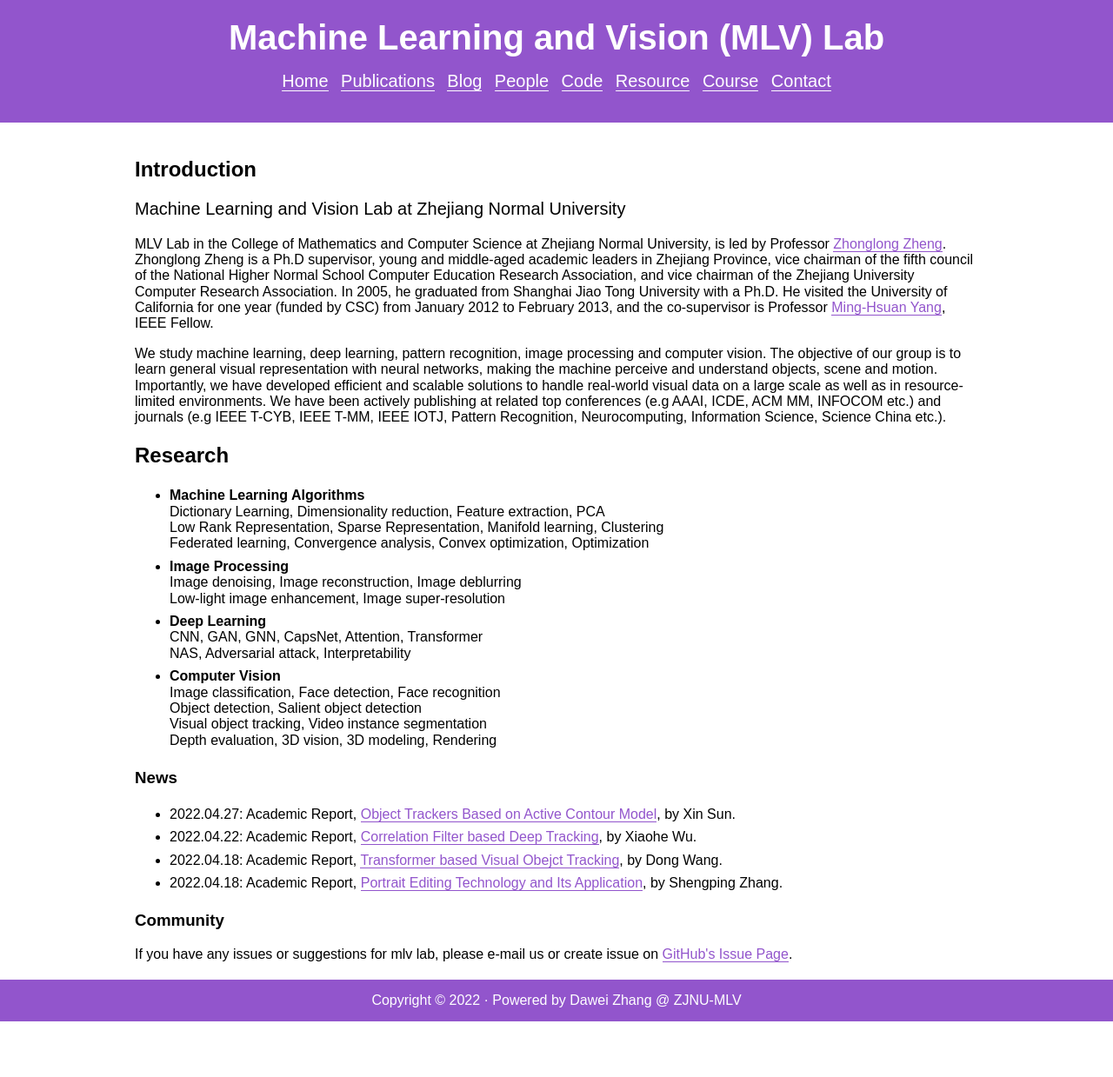
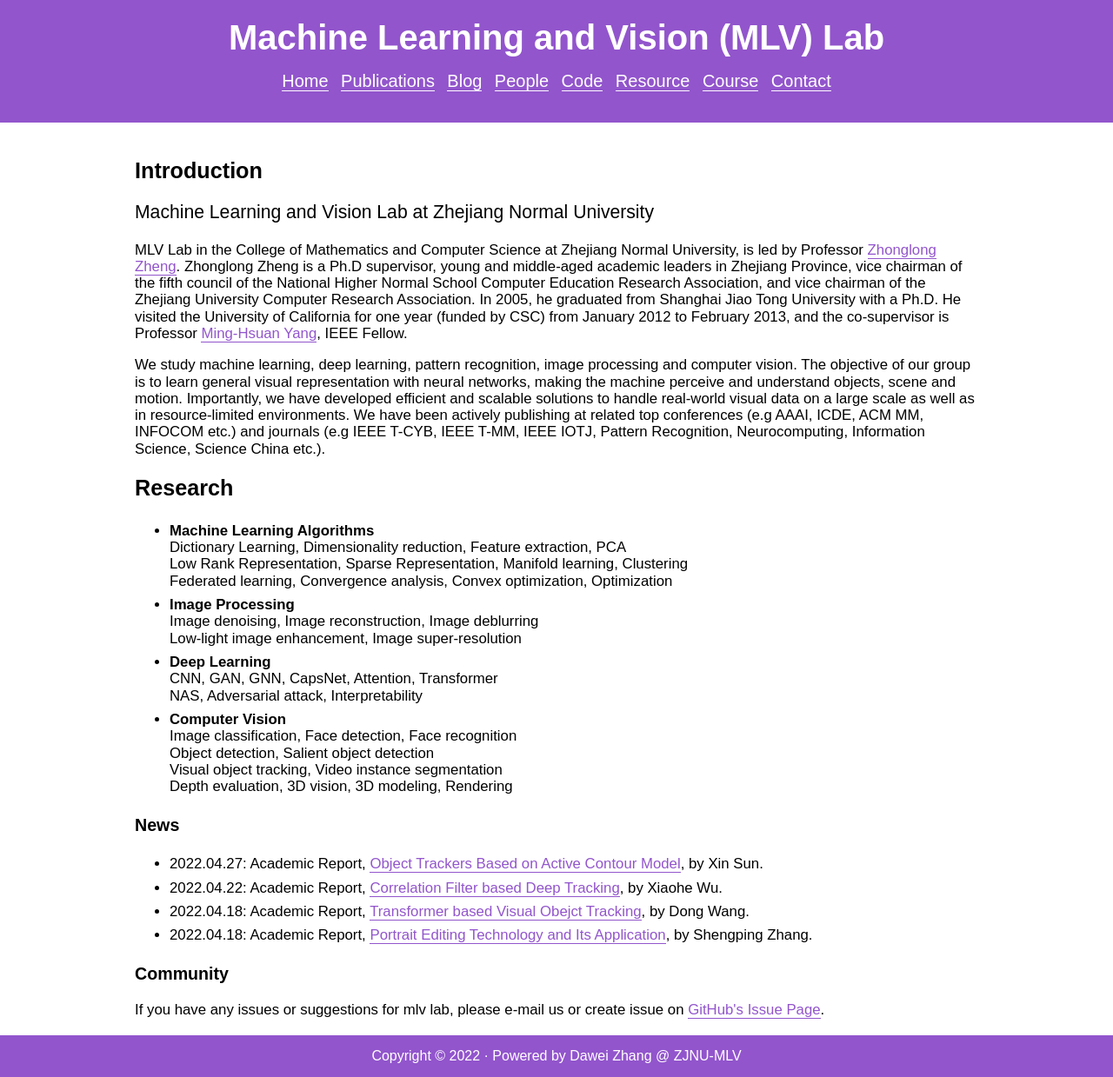
Before and after one commit to ZJNU-MLV-Lab/ZJNU-MLV-Lab.github.io, a Jekyll site: the page built from index.html, in a window 1280 px wide. Shown: the whole page at 87% size. Built offline with Jekyll 4.4.1, drawn with Linux system fonts in a browser that asks for light colours; nearby versions of some CDN libraries; some web fonts are replaced; before the commit the page ends 1175 px from its top, so only the background shows below that.

Commit message:
Update styles.css

```diff
--- a/assets/css/styles.css
+++ b/assets/css/styles.css
@@ -54,7 +54,7 @@ header li:last-of-type {
 
 #main {
     padding: 20px 15px;
-    font-size: 1em;
+    font-size: 1.05em;
 }
 
 a {
@@ -77,7 +77,7 @@ li {
 }
 
 #headline {
-    font-size: 1.25em;
+    font-size: 1.26em;
 }
 
 hr {
```
